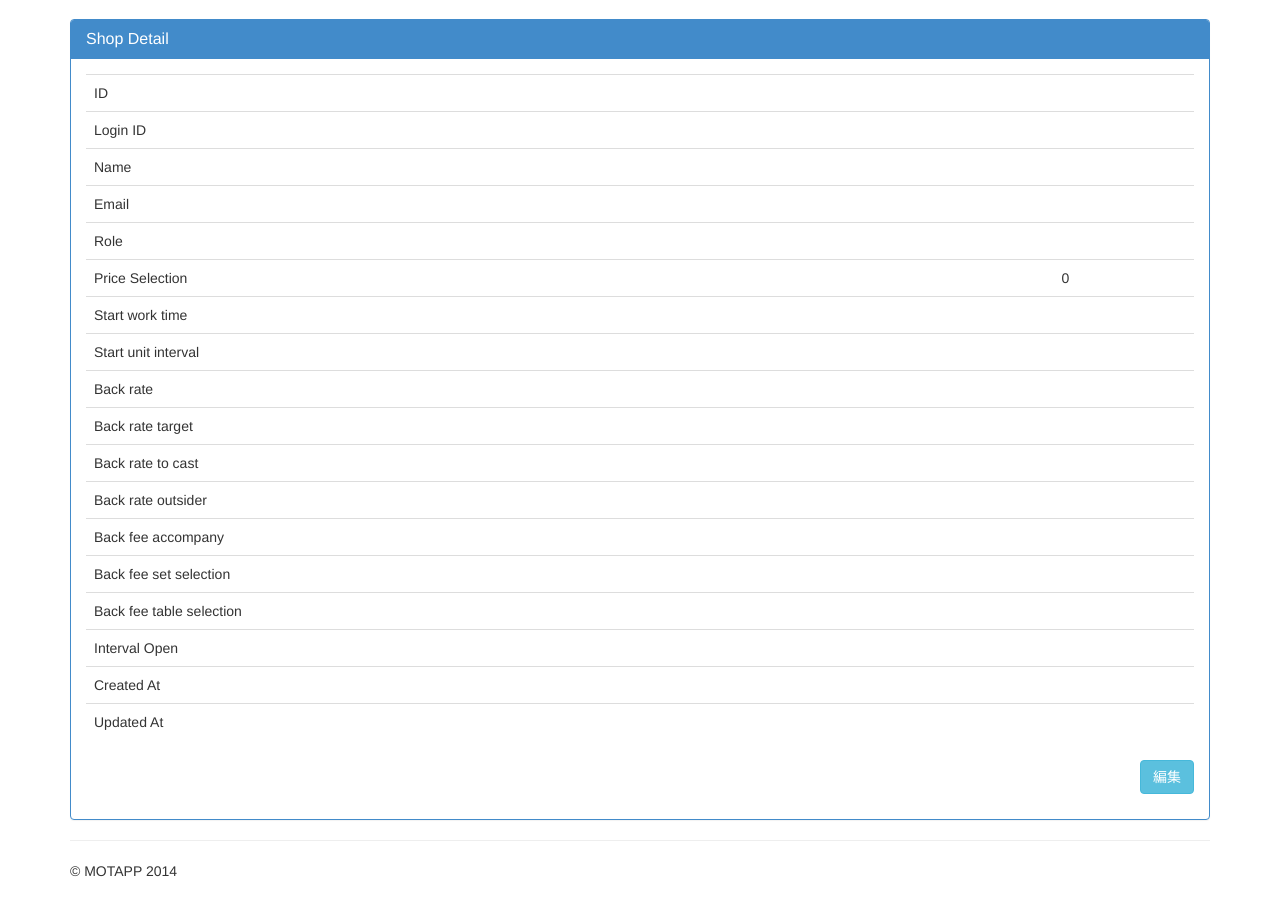
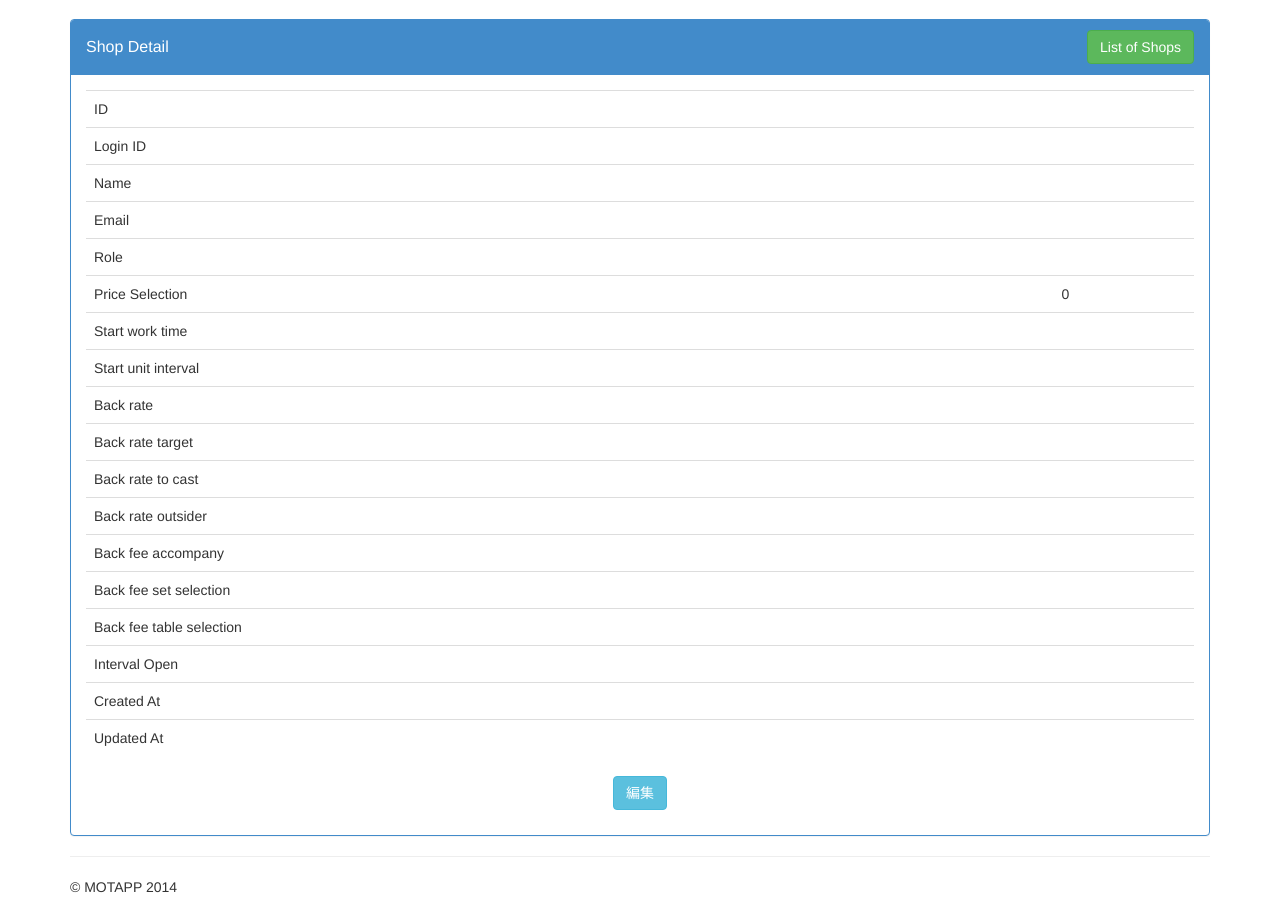
Before and after one commit to Taopd/Family, a CakePHP app: the page made by app/View/Shops/view.ctp in a window 1280 px wide. Shown: the part 51-958 px from the top of the page. Before the commit the page ends 928 px from the top, so only its background shows below. Run offline with PHP 8.4 and a stand-in for CakePHP, Linux system fonts and the light colour scheme; the template is opened without the code that fills it, so the values that code supplies are empty; some libraries are stand-ins or nearby versions.

Commit message:
Flash messsage & refine view shop detail

```diff
--- a/app/View/Layouts/default.ctp
+++ b/app/View/Layouts/default.ctp
@@ -57,15 +57,20 @@ $appDescription = 'MOTAPP Shop Management';
         </div>
     </div>
     <div class="container">
-        <?php echo $this->Session->flash(); ?>
+        <?php
+        if ($this->Session->check('Message.flash')) {
+        ?>
+        <div class="alert alert-info" role="alert"><?php echo $this->Session->flash(); ?></div>
+        <?php
+        }
+        ?>
 
         <?php echo $this->fetch('content'); ?>
 
         <hr>
         <?php echo $this->element('footer');?>
     </div>
-
+    <?=$this->Html->script('bootstrap.min.js')?>
 	<?php echo $this->element('sql_dump'); ?>
-    <?=$this->Html->script('bootstrap.min.js')?>
 </body>
 </html>
--- a/app/View/Shops/view.ctp
+++ b/app/View/Shops/view.ctp
@@ -1,6 +1,9 @@
 <div class="panel panel-primary">
-<div class="panel-heading">
-	<h3 class="panel-title">Shop Detail</h3>
+<div class="panel-heading clearfix">
+    <h3 class="panel-title pull-left" style="padding-top: 7.5px;">Shop Detail</h3>
+    <div class="btn-group pull-right">
+        <?=$this->Html->link("List of Shops", array('action' => 'index'), array('escape' => false, 'class' => 'btn btn-success'))?>
+    </div>
 </div>
 <div class="panel-body">
 	<table class="table table-hover">
@@ -77,6 +80,6 @@
             <td><?=$this->Time->niceShort($shop['Shop']['updated_at'])?></td>
         </tr>
     </table>
-<p class="pull-right"><?=$this->Html->link("編集", array('action' => 'edit', $shop['Shop']['id']), array('escape' => false, 'class' => 'btn btn-info'))?></p>
+<p class="text-center"><?=$this->Html->link("編集", array('action' => 'edit', $shop['Shop']['id']), array('escape' => false, 'class' => 'btn btn-info'))?></p>
 </div>
 </div>
```
Also changed, not shown: app/Controller/ShopsController.php (+6 -2 lines).
